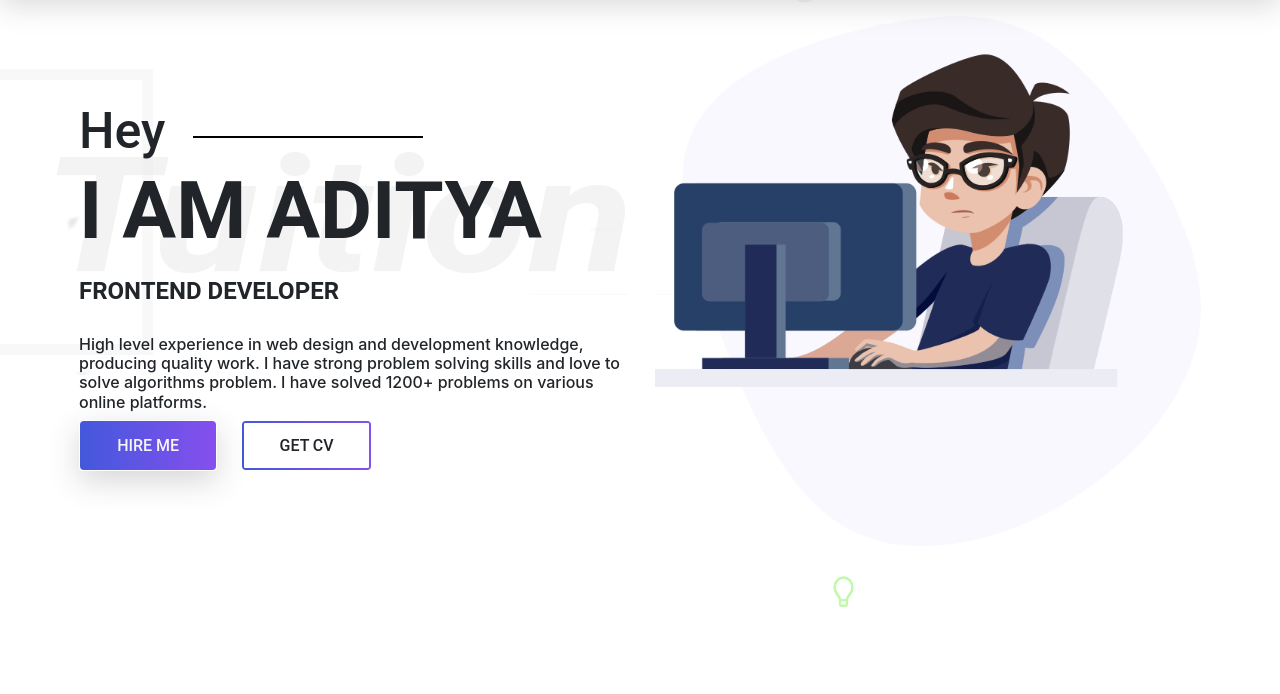
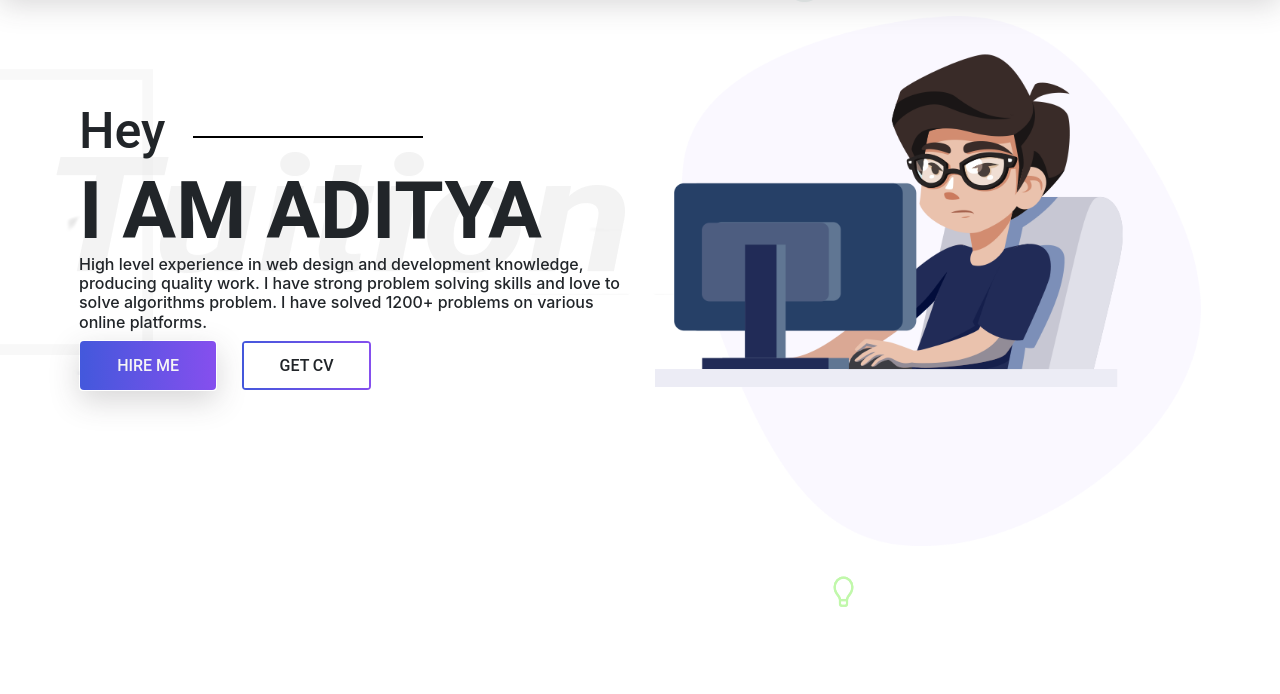
Before and after one commit to adityachaudhary23/Portfolio, a website: page Index.html in a window 1280 px wide. Shown: the part 96-790 px from the top of the page. Drawn offline with nearby package versions, Linux system fonts and the light colour scheme; files whose address does not match are found by name.

Commit message:
Update Index.html
Update Resume

```diff
--- a/Index.html
+++ b/Index.html
@@ -86,7 +86,7 @@
                     <div class="col-lg-6 col-md-12 site-title">
                         <h3 class="title-text">Hey</h3>
                         <h1 class="title-text text-uppercase">I am Aditya</h1>
-                        <h4 class="title-text text-uppercase">Frontend Developer</h4>
+<!--                         <h4 class="title-text text-uppercase">Frontend Developer</h4> -->
                         <h6>High level experience in web design and development
                             knowledge, producing quality work. I have strong problem solving skills and love to solve
                             algorithms problem. I have solved
```
